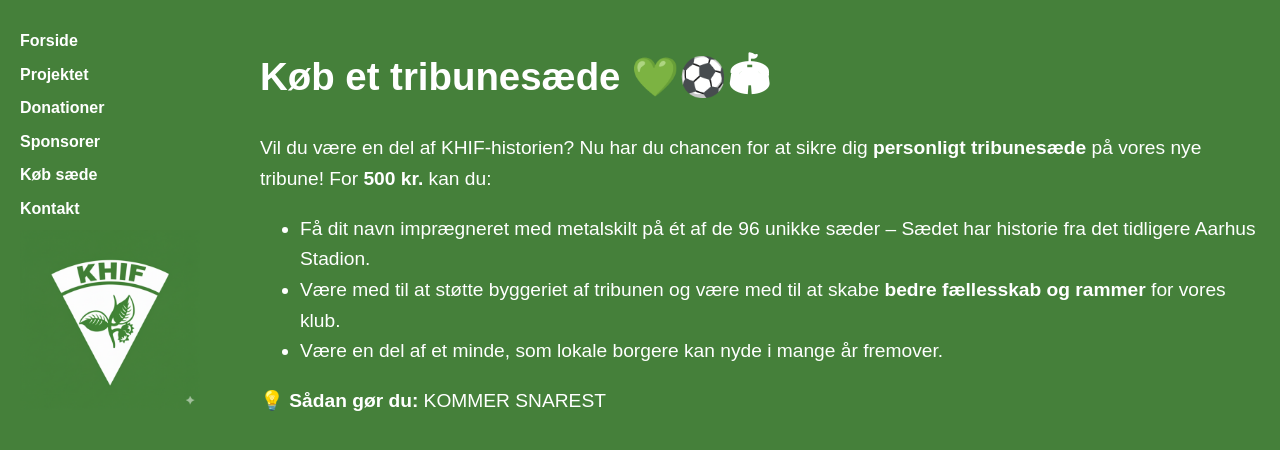
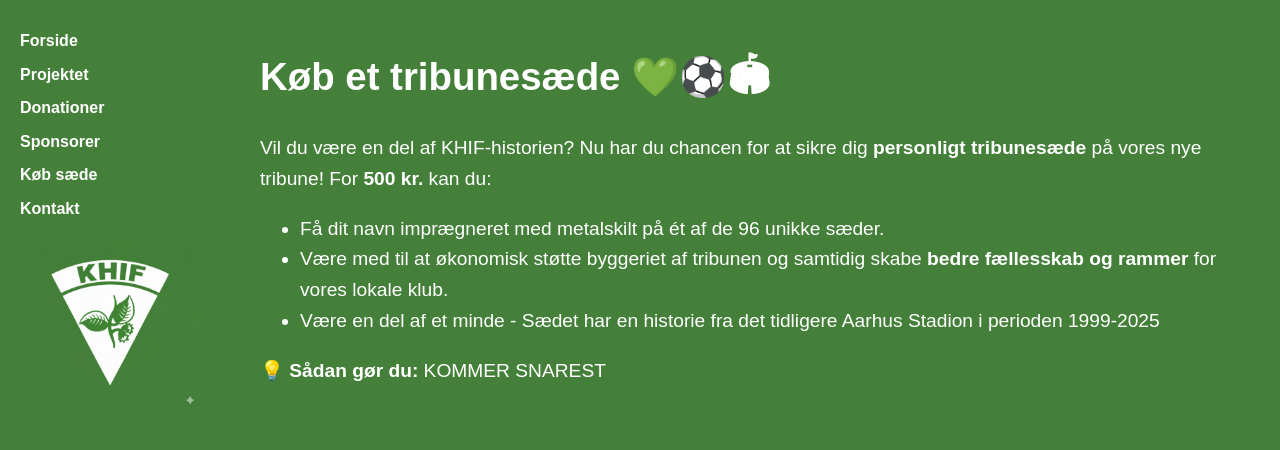
Before and after one commit to msj33/khif-tribune, a Jekyll site: the page built from seats.md, in a window 1280 px wide and 900 px high. Shown: the top 450 px of the window. Built offline with Jekyll 4.4.1, drawn with Linux system fonts in a browser that asks for light colours.

Commit message:
Revise seat purchase benefits in seats.md
Updated the benefits of purchasing a seat to clarify details and improve readability.

```diff
--- a/seats.md
+++ b/seats.md
@@ -7,9 +7,9 @@ title: "Køb Sæde"
 
 Vil du være en del af KHIF-historien? Nu har du chancen for at sikre dig **personligt tribunesæde** på vores nye tribune! For **500 kr.** kan du:
 
-- Få dit navn imprægneret med metalskilt på ét af de 96 unikke sæder – Sædet har historie fra det tidligere Aarhus Stadion.
-- Være med til at støtte byggeriet af tribunen og være med til at skabe **bedre fællesskab og rammer** for vores klub.
-- Være en del af et minde, som lokale borgere kan nyde i mange år fremover.
+- Få dit navn imprægneret med metalskilt på ét af de 96 unikke sæder.
+- Være med til at økonomisk støtte byggeriet af tribunen og samtidig skabe **bedre fællesskab og rammer** for vores lokale klub.
+- Være en del af et minde - Sædet har en historie fra det tidligere Aarhus Stadion i perioden 1999-2025
 
 💡 **Sådan gør du:**
 KOMMER SNAREST
```
